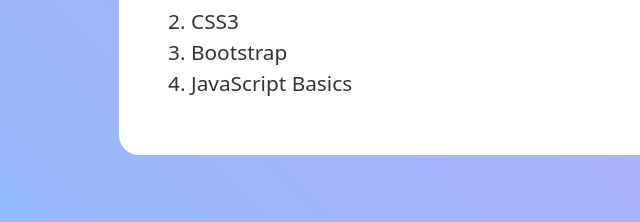
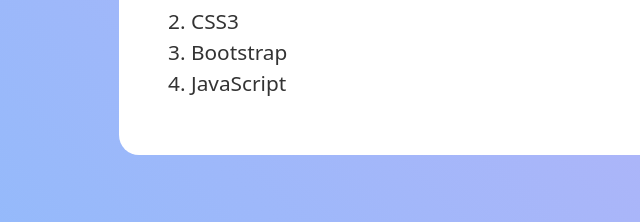
Before and after one commit to Paul-Royce/Start2Impact---HTML-CSS, a plain HTML site: page skills.html in a window 1280 px wide. Shown: the part 1022-1244 px from the top of the page, 73-713 px from the left. Drawn offline with nearby package versions, Linux system fonts and the light colour scheme.

Commit message:
updating js skills

```diff
--- a/skills.html
+++ b/skills.html
@@ -56,7 +56,7 @@
             <li>HTML5</li>
             <li>CSS3</li>
             <li>Bootstrap</li>
-            <li>JavaScript Basics</li>
+            <li>JavaScript</li>
           </ol>
         </p>
       </article>
```
